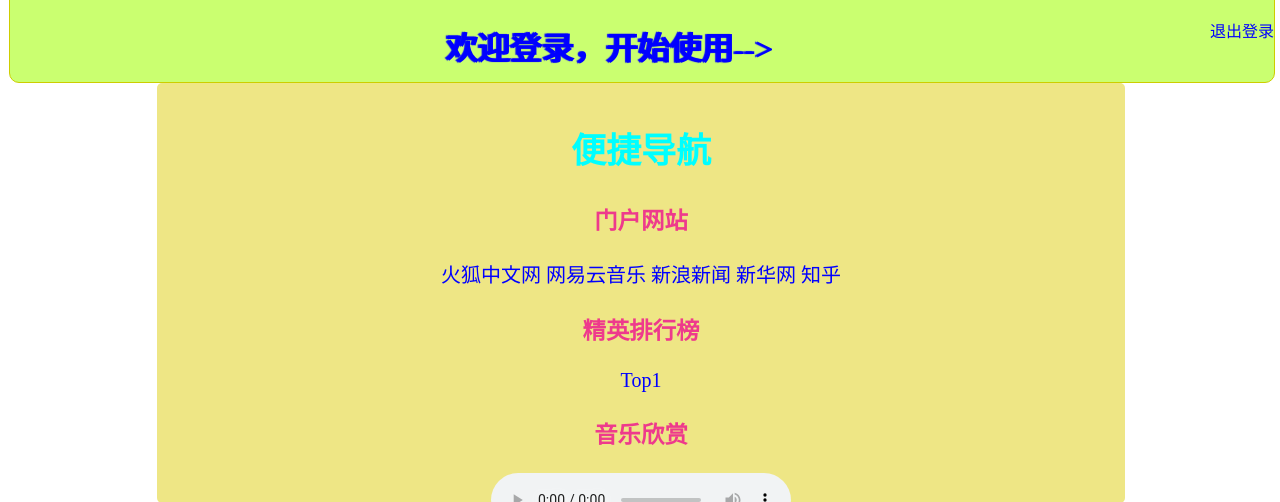
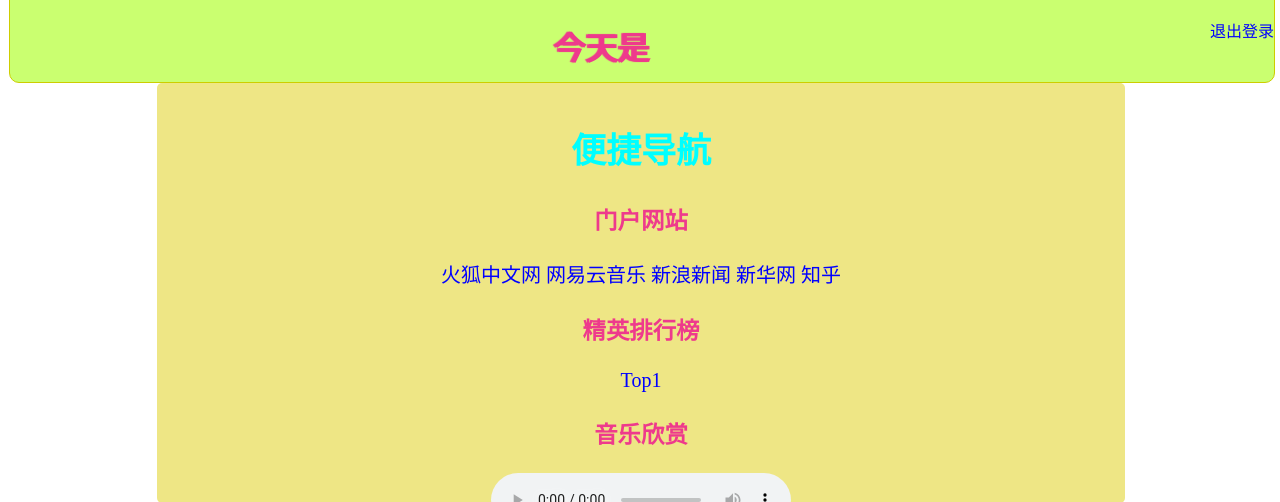
Before and after one commit to Iflier/TornadoLoginPageWithSqlite, a Python web app: template template/welcome.html in a window 1280 px wide. Shown: the part 48-550 px from the top of the page. Run offline with Jinja, Linux system fonts and the light colour scheme; the template is opened without the code that fills it, so the values that code supplies are empty.

Commit message:
Add date in welcome page.

```diff
--- a/static/css/welcome.css
+++ b/static/css/welcome.css
@@ -44,6 +44,9 @@
 	background-color: #CAFF70;
     border-radius: 10px;
 }
+#top h1{
+    color: #EE3A8C;
+}
 #main{
     width: 100%;
     height: auto;
--- a/template/welcome.html
+++ b/template/welcome.html
@@ -19,7 +19,7 @@
             <div id="top">
                 <p style="text-align:center;">您好，亲爱的 {{ userName }} 用户.</p>
                 <a style="float:right" href="/logout">退出登录</a>
-                <h1><a href="http://www.baidu.com">欢迎登录，开始使用--></a></h1>
+                <h1>今天是&nbsp;&nbsp;{{ datetime.datetime.now().strftime("%Y-%m-%d") }}</h1>
             </div>
             <div id="main">
                 <div id="middle">
```
